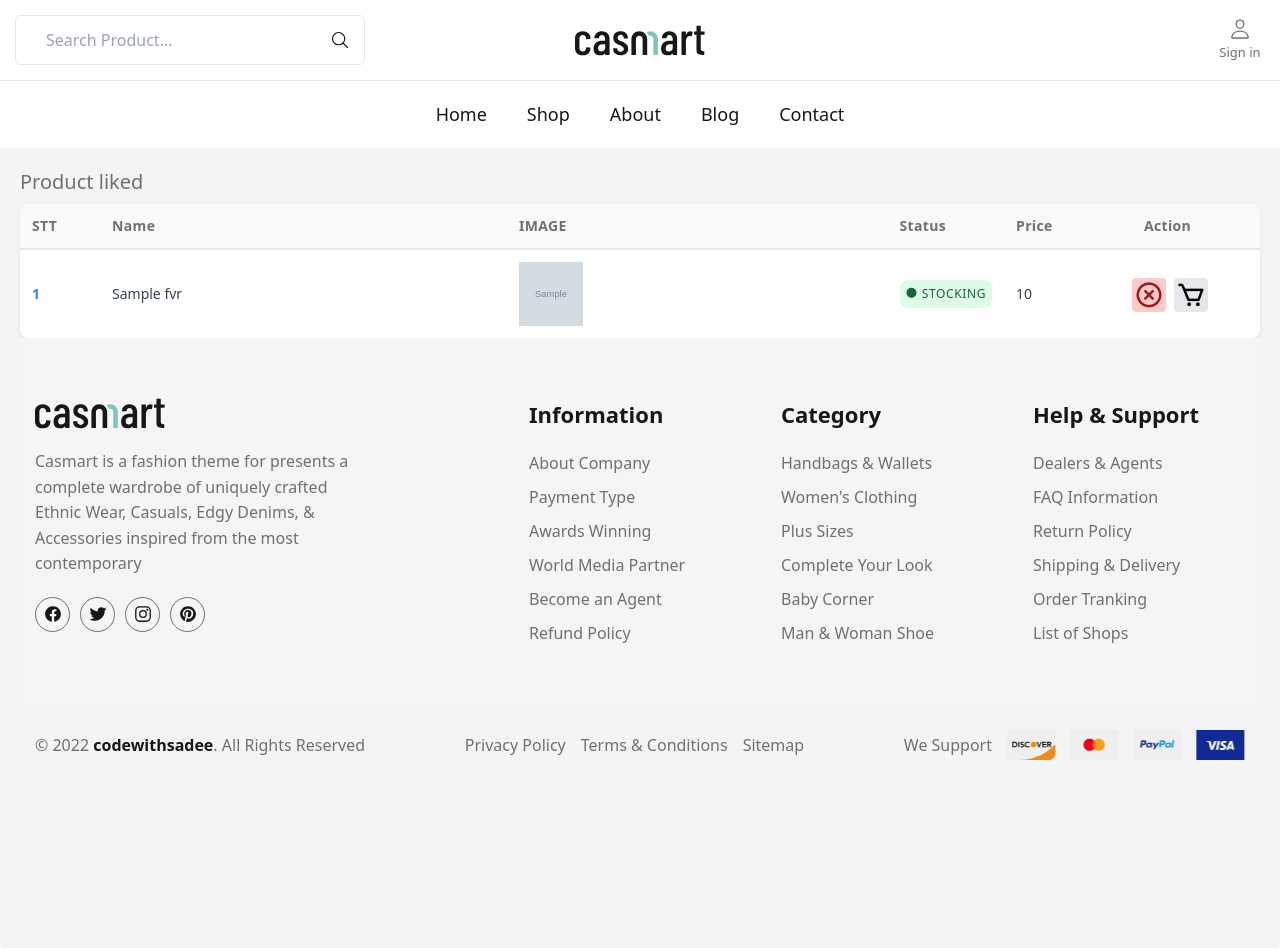
After one commit to HuTao2k3/da1_nhom2, a PHP site: the page made by client/views/product/favourite.php in a window 1280 px wide. The commit adds this page. Run offline with PHP 8.4, Linux system fonts and the light colour scheme; tables that the repository leaves empty or names only in its code hold one stand-in row (values such as "Sample post"); the template is opened without the code that fills it: most values are stand-ins (such as "Sample title", 1, 10 or a date in 2020); grey boxes marked "Sample" are stand-in pictures; some libraries are stand-ins or nearby versions.

Commit message:
thêm sản phẩm yêu thích

```diff
--- a/client/views/layouts/header.php
+++ b/client/views/layouts/header.php
@@ -57,7 +57,7 @@
             </button>
 
             <button class="header-action-btn">
-              <ion-icon name="heart-outline" aria-hidden="true"></ion-icon>
+            <a href="<?= BASE_URL . 'san-pham-da-yeu-thich'?>"><ion-icon name="heart-outline" aria-hidden="true"></ion-icon></a>
               <p class="header-action-label">Wishlisht</p>
               <div class="btn-badge" aria-hidden="true"><?= count(getFvrProduct())?></div>
           </button>
--- /dev/null
+++ b/client/views/product/favourite.php
@@ -0,0 +1,48 @@
+  <div class="p-5 h-screen bg-gray-100 rounded">
+    <h1 class="text-xl mb-2">Product liked</h1>
+
+    <div class="overflow-auto rounded-lg shadow hidden md:block">
+      <table class="w-full">
+        <thead class="bg-gray-50 border-b-2 border-gray-200">
+        <tr>
+          <th class="w-20 p-3 text-sm font-semibold tracking-wide text-left">STT</th>
+          <th class="p-3 text-sm font-semibold tracking-wide text-left">Name</th>
+          <th class="p-3 text-sm font-semibold tracking-wide text-left">IMAGE</th>
+          <th class="w-24 p-3 text-sm font-semibold tracking-wide text-left">Status</th>
+          <th class="w-32 p-3 text-sm font-semibold tracking-wide text-left">Price</th>
+          <th class="w-32 p-3 text-sm font-semibold tracking-wide text-left">Action</th>
+        </tr>
+        </thead>
+        <tbody class="divide-y divide-gray-100">
+        <?php foreach($listFvr as $index => $item):?>
+        <tr class="bg-white">
+
+          <td class="p-3 text-sm text-gray-700 whitespace-nowrap">
+           <p class="font-bold text-blue-500 hover:underline"><?= $index + 1?></p>
+          </td>
+
+          <td class="p-3 text-sm text-gray-700 whitespace-nowrap">
+            <a href=""><?= $item['name']?></a>
+          </td>
+
+          <td class="p-3 text-sm text-gray-700 whitespace-nowrap">
+            <img class="w-16 h-16" src="<?= PUBLIC_URL . $item['image']?>" alt="">
+          </td>
+
+          <td class="p-3 text-sm text-gray-700 whitespace-nowrap">
+          <?php echo $item['status'] == 1 ? '<span class="p-1.5 text-xs font-medium uppercase tracking-wider text-red-800 bg-red-200 rounded-lg bg-opacity-50"><i class="bx bxs-lock-alt"></i> Out of stock</span>' : '<span class="p-1.5 text-xs font-medium uppercase tracking-wider text-green-800 bg-green-200 rounded-lg bg-opacity-50"><i class="bx bxs-circle"></i> Stocking</span>' ?>
+
+          </td>
+
+          <td class="p-3 text-sm text-gray-700 whitespace-nowrap">
+            <?= $item['price']?>
+        </td>
+          <td class="flex items-end">
+          <a href="<?= BASE_URL . 'xoa-san-pham-yeu-thich?id=' . $item['id'] ?>"><i class='bg-red-200 p-[2px] text-red-800 text-[30px] rounded mt-7 bx bx-x-circle'></i></a>
+          <a href="#"><i class=' ml-2 text-black bg-gray-200 p-[2px] text-[30px] rounded mt-7 bx bx-cart'></i></a>
+          </td>
+        </tr>
+        <?php endforeach?>
+        </tbody>
+      </table>
+    </div>
--- a/commons/utils.php
+++ b/commons/utils.php
@@ -39,8 +39,8 @@ function getFvrProduct() {
     // dd($userId);
     return $fvrProduct;
 }
-function checkAuth($role = []){
-
+function checkAuth($role = [])
+{
     if(!isset($_SESSION['user']) || $_SESSION['user'] == null || !in_array($_SESSION['user']['role'], $role)){
         header('location: ' . BASE_URL . 'dang-nhap');
         die;
```
Also changed, not shown: client/business/home.php (+13 -0 lines), index.php (+9 -0 lines).
